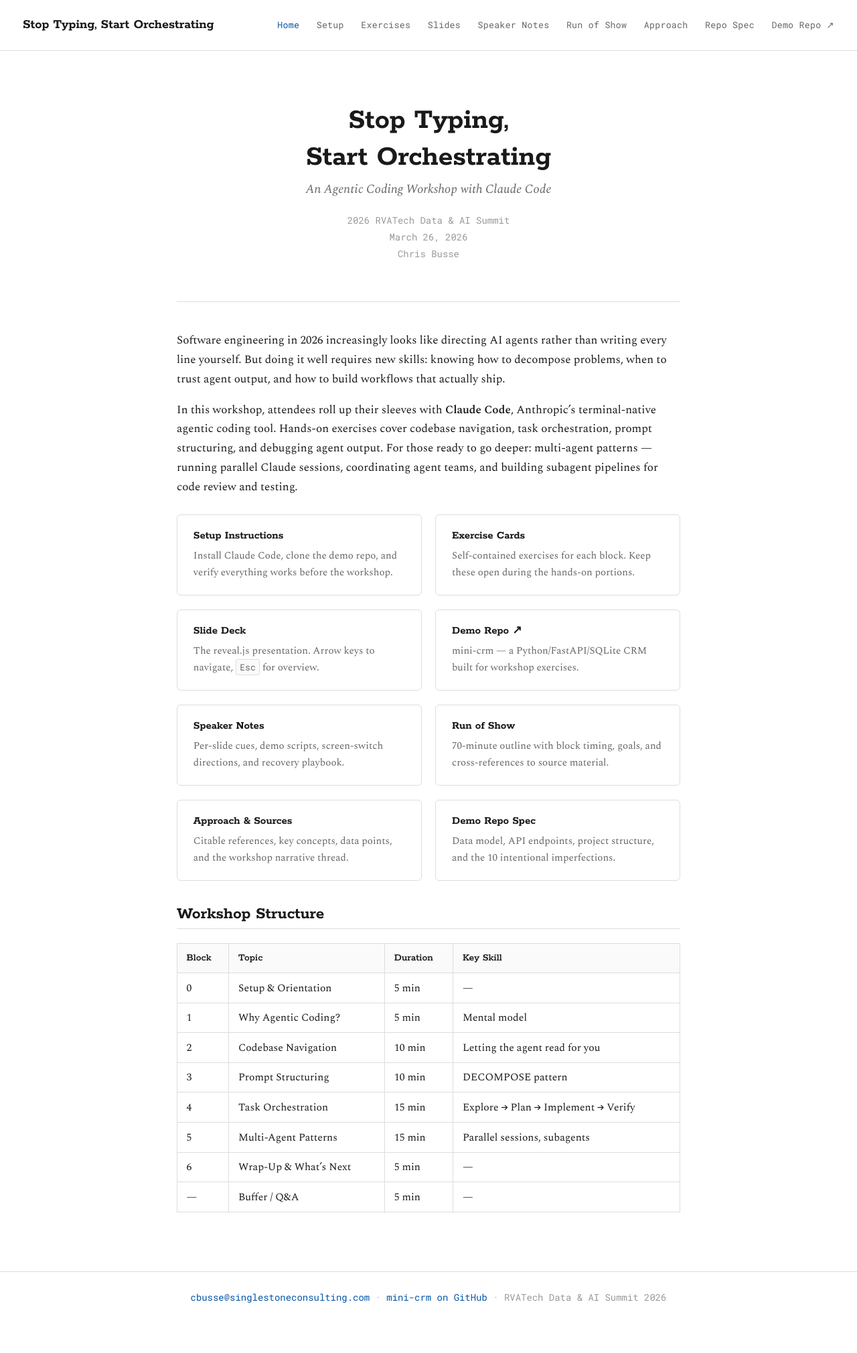
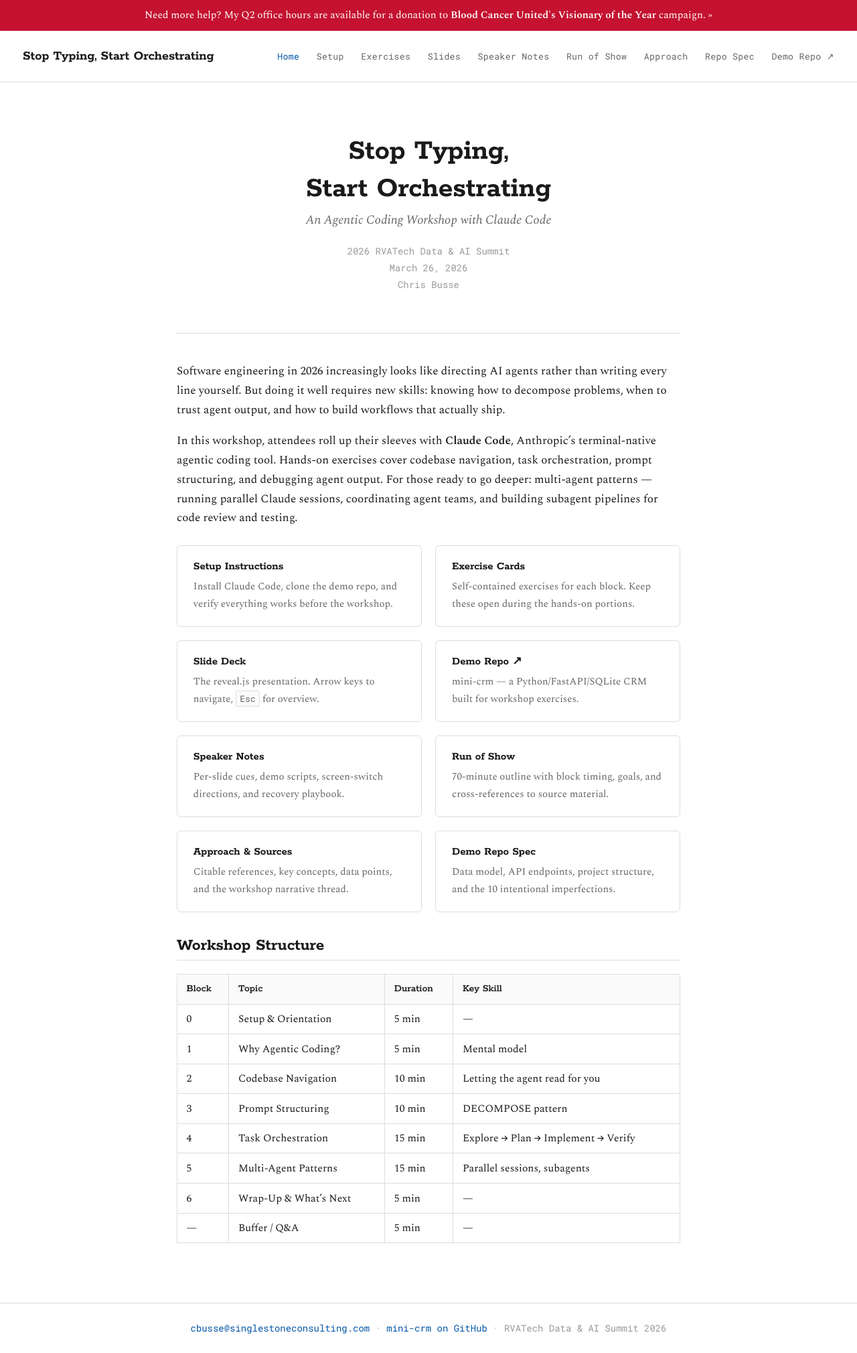
Before and after one commit to busse/workshop-2601, a Jekyll site: the page built from index.md, in a window 1280 px wide. Shown: the whole page at 67% size. Built offline with Jekyll 4.4.1, drawn with Linux system fonts in a browser that asks for light colours; before the commit the page ends 1974 px from its top, so only the background shows below that.

Commit message:
feat: add office hours page and campaign banner
Add site-wide banner linking to office hours page for Blood Cancer
United's Visionary of the Year Q2 campaign. Includes dedicated
office-hours page with donation flow and styling.

Co-Authored-By: Claude Opus 4.6 (1M context) <noreply@anthropic.com>

```diff
--- a/_layouts/default.html
+++ b/_layouts/default.html
@@ -8,6 +8,13 @@
   <link rel="stylesheet" href="{{ '/assets/css/style.css' | relative_url }}">
 </head>
 <body>
+
+<div class="campaign-banner">
+  <a href="{{ '/office-hours' | relative_url }}">
+    Need more help? My Q2 office hours are available for a donation to
+    <strong>Blood Cancer United's Visionary of the Year</strong> campaign. &#187;
+  </a>
+</div>
 
 <header class="site-header">
   <a class="site-title" href="{{ '/' | relative_url }}">{{ site.title }}</a>
--- a/assets/css/style.css
+++ b/assets/css/style.css
@@ -224,6 +224,59 @@ li > ul, li > ol { margin-top: 0.3rem; margin-bottom: 0; }
   margin-bottom: 2rem;
 }
 
+/* ─── Campaign Banner ─── */
+.campaign-banner {
+  background: #c41230;
+  color: #fff;
+  text-align: center;
+  padding: 0.6rem 1rem;
+  font-family: var(--font-body);
+  font-size: 0.9rem;
+}
+.campaign-banner a {
+  color: #fff;
+  text-decoration: none;
+}
+.campaign-banner a:hover {
+  text-decoration: underline;
+  color: #fff;
+}
+.campaign-banner strong {
+  font-weight: 600;
+}
+
+/* ─── Office Hours Page ─── */
+.office-hours-hero {
+  text-align: center;
+  padding: 2rem 0 2rem;
+  border-bottom: 1px solid var(--color-border);
+  margin-bottom: 2rem;
+}
+.office-hours-hero h1 {
+  margin-bottom: 0.2rem;
+}
+.office-hours-hero .subtitle {
+  font-size: 1.1rem;
+  color: var(--color-muted);
+  font-style: italic;
+}
+
+.donate-button {
+  display: inline-block;
+  background: #c41230;
+  color: #fff !important;
+  font-family: var(--font-heading);
+  font-weight: 700;
+  font-size: 1.1rem;
+  padding: 0.8rem 2rem;
+  border-radius: 6px;
+  text-decoration: none !important;
+  transition: background 0.15s;
+}
+.donate-button:hover {
+  background: #a10e28;
+}
+
 /* ─── Responsive ─── */
 @media (max-width: 640px) {
   .site-header { padding: 1rem; }
```
Also changed, not shown: office-hours.md (added, +35 -0 lines).
